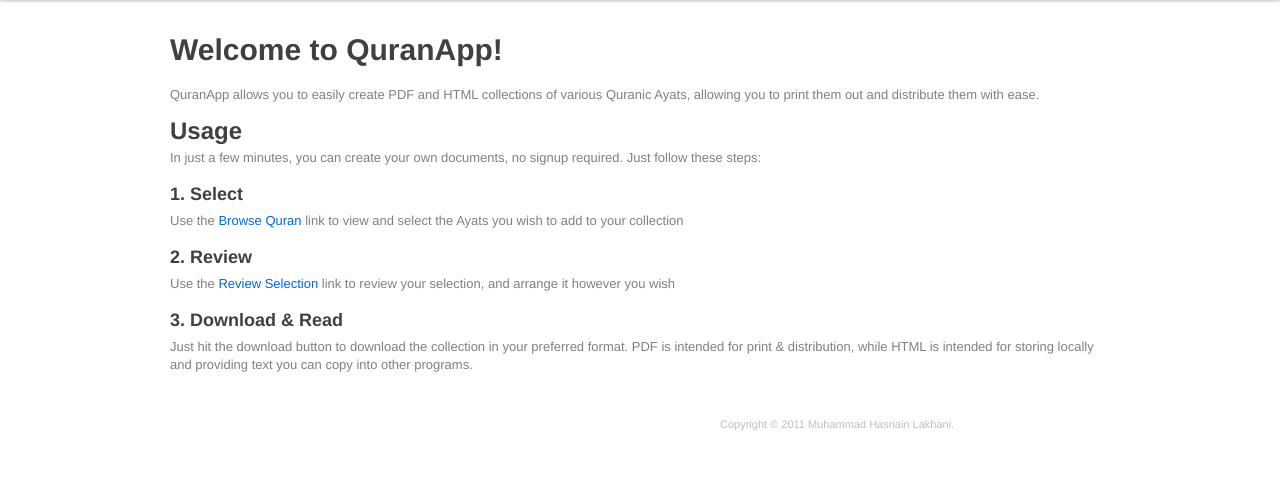
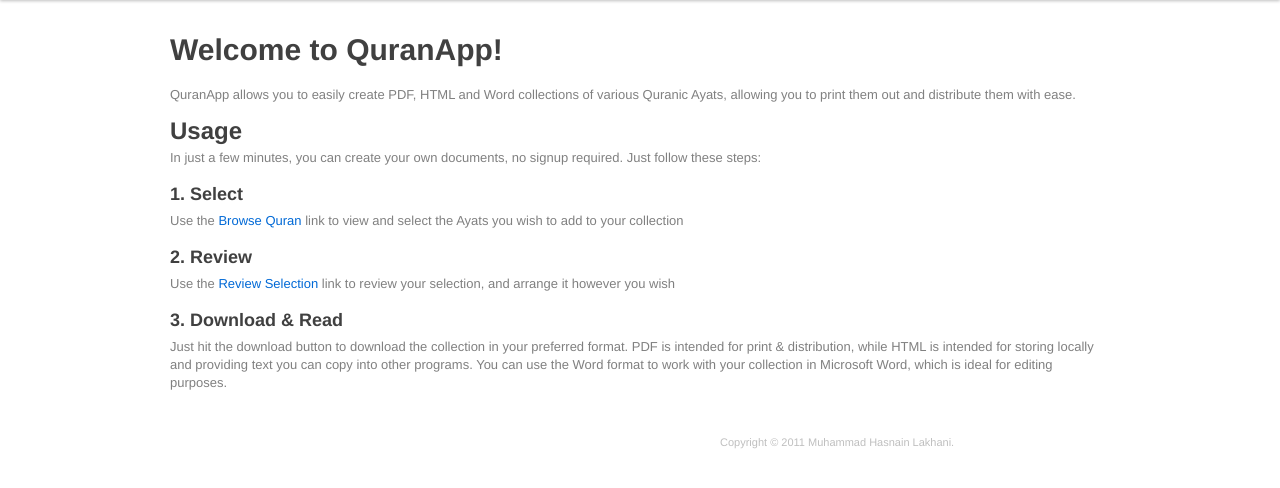
Before and after one commit to mhlakhani/quranapp, a Flask app: page / in a window 1280 px wide. Shown: the part 40-528 px from the top of the page. Run offline with Flask 2, Linux system fonts and the light colour scheme; data that the repository does not hold is empty; style sheets or scripts are compiled from the project's sources; parts of the project's set-up code (start-up, migrations or seed data) failed here and were passed over; some libraries are stand-ins or nearby versions.

Commit message:
Updated Copy to reflect the new DOCX format.

```diff
--- a/quranapp/templates/index.html
+++ b/quranapp/templates/index.html
@@ -8,7 +8,7 @@
 <div class="container">
 <div class="row">
 	<h1>Welcome to QuranApp!</h1>
-	<p>QuranApp allows you to easily create PDF and HTML collections of various Quranic Ayats, allowing you to print them out and distribute them with ease.</p>
+	<p>QuranApp allows you to easily create PDF, HTML and Word collections of various Quranic Ayats, allowing you to print them out and distribute them with ease.</p>
 	<h2>Usage</h2>
 	<p>In just a few minutes, you can create your own documents, no signup required. Just follow these steps:</p>
 	<h3>1. Select</h3>
@@ -16,7 +16,7 @@
 	<h3>2. Review</h3>
     <p>Use the <a href="{{ url_for("review") }}">Review Selection</a> link to review your selection, and arrange it however you wish</p>
 	<h3>3. Download &amp; Read</h3>
-	<p>Just hit the download button to download the collection in your preferred format. PDF is intended for print &amp; distribution, while HTML is intended for storing locally and providing text you can copy into other programs.</p>
+	<p>Just hit the download button to download the collection in your preferred format. PDF is intended for print &amp; distribution, while HTML is intended for storing locally and providing text you can copy into other programs. You can use the Word format to work with your collection in Microsoft Word, which is ideal for editing purposes.</p>
 </div>
 </div>
 {% endblock %}
--- a/quranapp/templates/review.html
+++ b/quranapp/templates/review.html
@@ -27,7 +27,7 @@
 <div class="row">
 <div class="span4 columns offset1">
     <div class="alert-message block-message leftnavbar">
-        <p>Once you're done, hit the button below to save the ordering, and then download the document as PDF or HTML.</p>
+        <p>Once you're done, hit the button below to save the ordering, and then download the document as PDF, HTML or Word.</p>
         <form method="post" action="{{ request.url }}">
         <fieldset>
             <input type="hidden" id="ordering" name="ordering" value=""></input>
@@ -45,7 +45,7 @@
         </form>
         <form method="post" action="{{ url_for("create", format="docx") }}">
         <fieldset>
-                <button type="submit" class="btn primary">Download DOCX</button>
+                <button type="submit" class="btn primary">Download Word</button>
         </fieldset>
         </form>
     </div>
```
